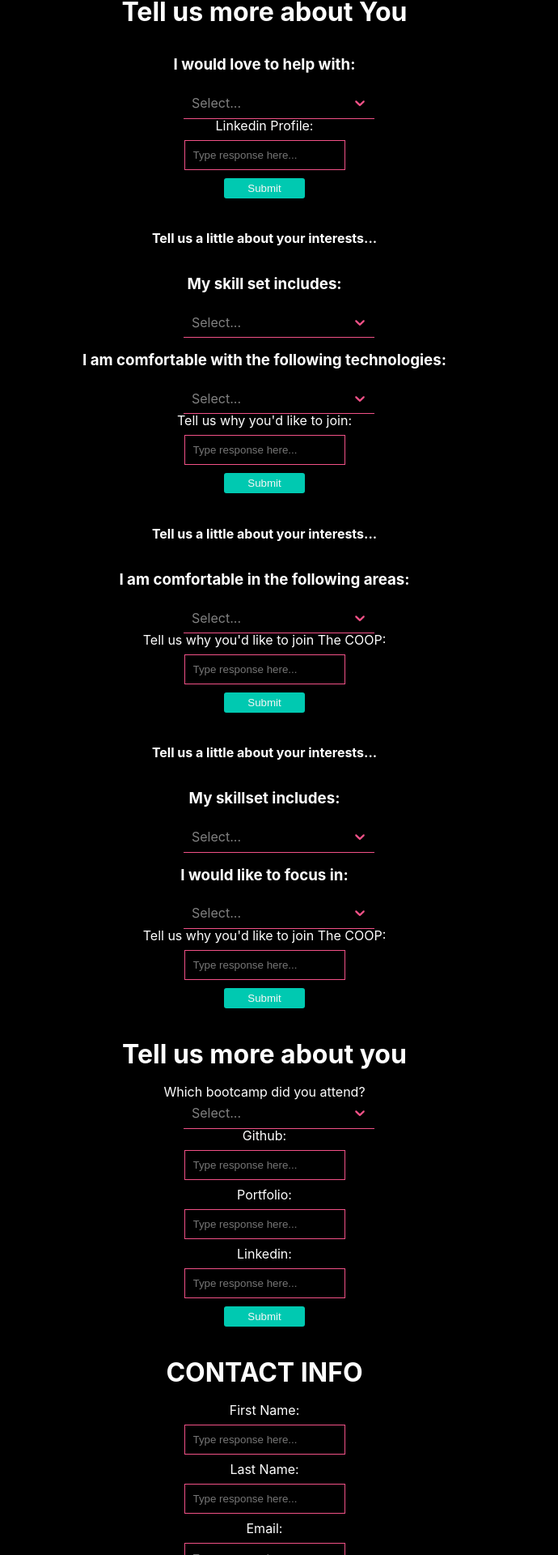
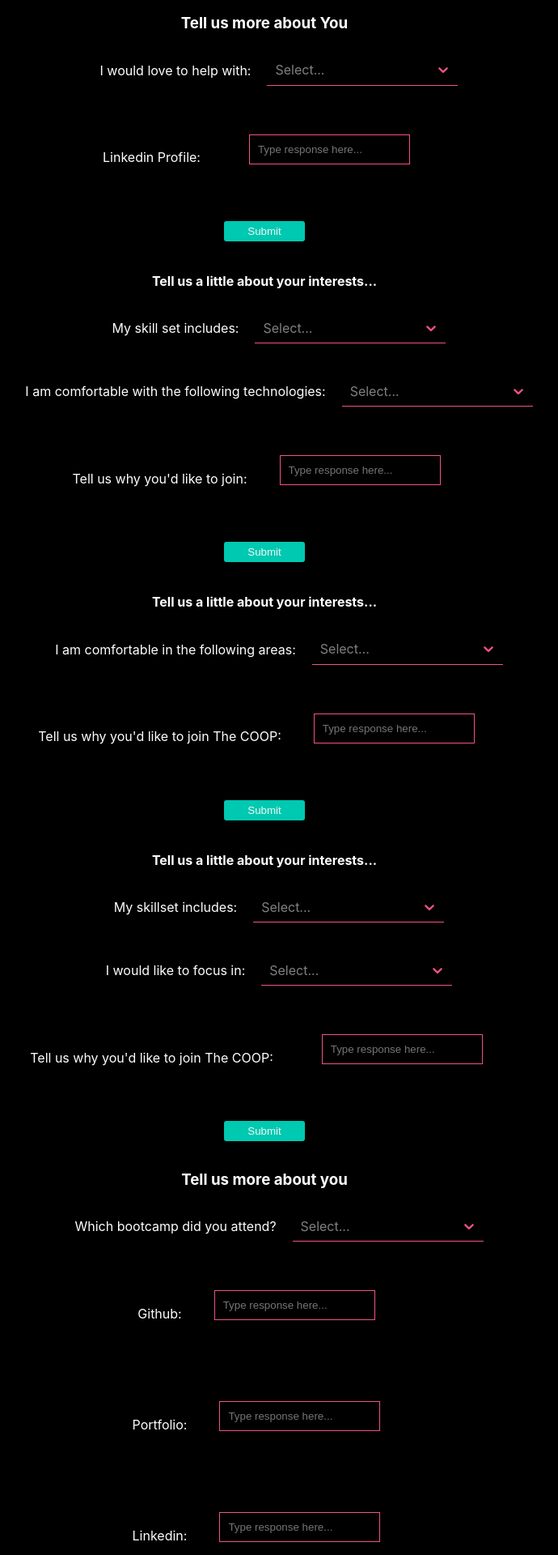
Before and after one commit to theCOOPcc/sign-up-form, a React (Create React App) app: page / in a window 1280 px wide. Shown: the part 195-2115 px from the top of the page at 81% size, without its empty margins (313-1003 px from the left). Built offline with nearby package versions, Linux system fonts and the light colour scheme.

Commit message:
add StyleDiv Tag to label and input elements to align them. Added button styling, corrected the pronouns input to SelectInput.

```diff
--- a/src/components/forms/ChoosePath.js
+++ b/src/components/forms/ChoosePath.js
@@ -5,22 +5,8 @@ import * as Yup from "yup";
 import { candidatePath } from "./fields";
 import * as Inputs from "./inputs";
 import styled from "styled-components";
+import {FormStyle} from './inputs'
 
-// Basic form styling for each file--probably can do this differently and more cleanly
-const FormStyle = styled.div`
-
-background-color: black;
-  color: #fefefe;
-  display: flex;
-  flex-direction: column;
-  justify-content: center;
-  align-items: center;
-  text-align: center;
-  height: 100%;
-  width: 100%;
-  line-height: 1;
-  padding: 10px;
-`
 const validationSchema = Yup.object().shape({
 	role: Yup.mixed().oneOf(
 		candidatePath.choices,
--- a/src/components/forms/ContactForm.js
+++ b/src/components/forms/ContactForm.js
@@ -5,39 +5,22 @@ import * as Yup from "yup";
 import { pronouns } from "./fields";
 import * as Inputs from "./inputs";
 import styled from "styled-components";
-
-const FormStyle = styled.div`
-
-background-color: black;
-  color: #fefefe;
-  display: flex;
-  flex-direction: column;
-  justify-content: center;
-  align-items: center;
-  text-align: center;
-  height: 100%;
-  width: 100%;
-  line-height: 1;
-  padding: 10px;
-`
-
+import { FormStyle, StyleDiv } from "./inputs";
 
 const Button = styled.button`
-background-color: #00C9B1;
-color: #F6F6F6;
+  background-color: #00c9b1;
+  color: #f6f6f6;
   border: none;
   border-radius: 3px;
   width: 100px;
-height:25px;
-`
-
+  height: 25px;
+`;
 
 const validationSchema = Yup.object().shape({
   first_name: Yup.string().required("This field is required"),
   last_name: Yup.string().required("This field is required"),
   email: Yup.string().email("Invalid email").required("This field is required"),
 });
-
 
 const ContactForm = (props) => {
   const pronounOptions = [];
@@ -76,20 +59,28 @@ const ContactForm = (props) => {
       }) => (
         <Form>
           <FormStyle>
-						<h1>CONTACT INFO</h1>
-
+            <h3>CONTACT INFO</h3>
+            <StyleDiv>
               <label htmlFor="firstName">First Name: </label>
               <Inputs.TextInput
                 id="firstName"
-							name="first_name"></Inputs.TextInput>
+                name="first_name"
+              ></Inputs.TextInput>
+            </StyleDiv>
+            <StyleDiv>
+              <label htmlFor="lastName">Last Name: </label>
+              <Inputs.TextInput
+                id="lastName"
+                name="last_name"
+              ></Inputs.TextInput>
+            </StyleDiv>
 
-						<label htmlFor="lastName">Last Name: </label>
-						<Inputs.TextInput id="lastName" name="last_name"></Inputs.TextInput>
-
+            <StyleDiv>
               <label htmlFor="email">Email: </label>
               <Inputs.TextInput id="email" name="email"></Inputs.TextInput>
+            </StyleDiv>
 
-						<Inputs.SelectField
+            <Inputs.SelectInput
               options={pronounOptions}
               key={pronouns.name}
               label={pronouns.name}
--- a/src/components/forms/DataScienceForm.js
+++ b/src/components/forms/DataScienceForm.js
@@ -5,20 +5,8 @@ import * as Yup from "yup";
 import { dataSciSkills } from "./fields";
 import * as Inputs from "./inputs";
 import styled from "styled-components";
+import {FormStyle, StyleDiv} from './inputs'
 
-const FormStyle = styled.div`
-background-color: black;
-  color: #fefefe;
-  display: flex;
-  flex-direction: column;
-  justify-content: center;
-  align-items: center;
-  text-align: center;
-  height: 100%;
-  width: 100%;
-  line-height: 1;
-  padding: 10px;
-`
 
 const FullForm = styled.div`
 width: 100%;
@@ -91,10 +79,14 @@ const DataScienceForm = (props) => {
 							options={dataSciOptions}
 						/>
 
+            <StyleDiv>
+
 						<label htmlFor="whyJoin">
 							Tell us why you'd like to join The COOP:{" "}
 						</label>
 						<Inputs.TextInput id="whyJoin" name="why_join"></Inputs.TextInput>
+
+            </StyleDiv>
 
 
 						<Button type="submit">Submit</Button>
--- a/src/components/forms/DesignerForm.js
+++ b/src/components/forms/DesignerForm.js
@@ -7,7 +7,7 @@ import * as Inputs from "./inputs";
 import styled from "styled-components";
 import ReactSelect from "react-select";
 import MySelect from "./SelectTests/select-re";
-
+import {FormStyle, Label, StyleDiv} from './inputs'
 import { designerTech, designerSkills } from "./fields";
 
 // export const FormStyles = {
@@ -58,20 +58,7 @@ border-radius: 3px;
 width: 100px;
 height:25px;
 `
-const FormStyle = styled.div`
 
-  background-color: black;
-  color: #fefefe;
-  display: flex;
-  flex-direction: column;
-  justify-content: center;
-  align-items: center;
-  text-align: center;
-  height: 100%;
-  width: 100%;
-  line-height: 1;
-  padding: 10px;
-`
 
 const Options = styled.option`
   color: white !important;
@@ -147,7 +134,8 @@ const DesignerForm = (props) => {
 							label={designerSkills.name}
 							name={designerSkills.value}
 							options={designSkillOptions}
-						/>
+              />
+
 						<Inputs.SelectField
 							onBlur={setFieldTouched}
 							onChange={setFieldValue}
@@ -156,11 +144,14 @@ const DesignerForm = (props) => {
 							name={designerTech.value}
 							options={designTechOptions}
 						/>
+            <StyleDiv>
 
-						<label htmlFor="whyJoin">
+    					<Label htmlFor="whyJoin">
 							Tell us why you'd like to join The COOP:{" "}
-						</label>
+						</Label>
 						<Inputs.TextInput id="whyJoin" name="why_join"></Inputs.TextInput>
+            </StyleDiv>
+
 
 						<Button type="submit">Submit</Button>
 					</FormStyle>
--- a/src/components/forms/EngineerForm.js
+++ b/src/components/forms/EngineerForm.js
@@ -6,20 +6,8 @@ import { engineerSkills, engineerTech } from "./fields";
 import * as Inputs from "./inputs";
 import styled from "styled-components";
 import "../../App.css";
+import {FormStyle, StyleDiv} from './inputs'
 
-const FormStyle = styled.div`
-background-color: black;
-  color: #fefefe;
-  display: flex;
-  flex-direction: column;
-  justify-content: center;
-  align-items: center;
-  text-align: center;
-  height: 100%;
-  width: 100%;
-  line-height: 1;
-  padding: 10px;
-`
 
 const Button = styled.button`
 background-color: #00C9B1;
@@ -109,8 +97,11 @@ const EngineerForm = (props) => {
 							name={engineerTech.value}
 							options={engineerTechOptions}
 						/>
+						<StyleDiv>
+
 						<Label htmlFor="whyJoin">Tell us why you'd like to join: </Label>
 						<Inputs.TextInput id="whyJoin" name="why_join"></Inputs.TextInput>
+						</StyleDiv>
 						<Button type="submit">Submit</Button>
 					</FormStyle>
 				</Form>
--- a/src/components/forms/InfoIntakeForm.js
+++ b/src/components/forms/InfoIntakeForm.js
@@ -5,20 +5,8 @@ import * as Yup from "yup";
 import { bootcamps } from "./fields";
 import * as Inputs from "./inputs";
 import styled from "styled-components";
+import {FormStyle, StyleDiv} from './inputs'
 
-const FormStyle = styled.div`
-background-color: black;
-  color: #fefefe;
-  display: flex;
-  flex-direction: column;
-  justify-content: center;
-  align-items: center;
-  text-align: center;
-  height: 100%;
-  width: 100%;
-  line-height: 1;
-  padding: 10px;
-`
 
 const Button = styled.button`
 background-color: #00C9B1;
@@ -76,7 +64,7 @@ const InfoIntakeForm = (props) => {
 			}) => (
 				<Form>
 					<FormStyle>
-						<h1>Tell us more about you</h1>
+						<h3>Tell us more about you</h3>
 
 						<Inputs.SelectInput
 							options={bootcampOptions}
@@ -86,17 +74,24 @@ const InfoIntakeForm = (props) => {
 							onBlur={setFieldTouched}
 							onChange={setFieldValue}
 						/>
+            <StyleDiv>
 
 						<label htmlFor="github">Github: </label>
 						<Inputs.TextInput id="github" name="github"></Inputs.TextInput>
+            </StyleDiv>
+
+            <StyleDiv>
 
 						<label htmlFor="portfolio">Portfolio: </label>
 						<Inputs.TextInput
 							id="portfolio"
 							name="portfolio"></Inputs.TextInput>
+            </StyleDiv>
 
+        <StyleDiv>
 						<label htmlFor="linkedin">Linkedin: </label>
 						<Inputs.TextInput id="linkedin" name="linkedin"></Inputs.TextInput>
+        </StyleDiv>
 
 						<Button type="submit">Submit</Button>
 					</FormStyle>
--- a/src/components/forms/MentorForm.jsx
+++ b/src/components/forms/MentorForm.jsx
@@ -5,22 +5,7 @@ import * as Yup from "yup";
 import { helpOptions, helpDates } from "./fields";
 import * as Inputs from "./inputs";
 import styled from "styled-components";
-
-const FormStyle = styled.div`
-
-background-color: black;
-  color: #fefefe;
-  display: flex;
-  flex-direction: column;
-  justify-content: center;
-  align-items: center;
-  text-align: center;
-  height: 100%;
-  width: 100%;
-  line-height: 1;
-  padding: 10px;
-`
-
+import {FormStyle, StyleDiv, Label} from './inputs'
 
 const Button = styled.button`
 background-color: #00C9B1;
@@ -79,7 +64,7 @@ const MentorForm = (props) => {
 			}) => (
 				<Form>
 					<FormStyle>
-						<h1>Tell us more about You</h1>
+						<h3>Tell us more about You</h3>
 						{/* {Fields.mentorFields.map((f) => (
 							<Inputs.SelectInput key={f.name} label={f.name} name={f.value}>
 								<option value={f.value}></option>
@@ -100,9 +85,11 @@ const MentorForm = (props) => {
 							options={helpOptionOptions}
 						/>
 
+							<StyleDiv>
+						<Label htmlFor="linkedin">Linkedin Profile: </Label>
+						<Inputs.TextInput id="linkedin" name="linkedin"></Inputs.TextInput>
 
-						<label htmlFor="linkedin">Linkedin Profile: </label>
-						<Inputs.TextInput id="linkedin" name="linkedin"></Inputs.TextInput>
+							</StyleDiv>
 						<Button type="submit">Submit</Button>
 					</FormStyle>
 				</Form>
--- a/src/components/forms/inputs.js
+++ b/src/components/forms/inputs.js
@@ -5,8 +5,6 @@ import * as Fields from "./fields";
 import { designFields } from "../Form/fields";
 
 const Input = styled.input`
-  display: flex;
-	flex-direction:row;
   padding: 0.75em;
   margin: 0.75em;
   cursor: pointer;
@@ -16,15 +14,16 @@ const Input = styled.input`
   color: #fefefe;
 `;
 
-const Label = styled.label`
+export const Label = styled.label`
   color: #fefefe;
+	padding-right: 20px;
 `;
 
-const FormStyle = styled.div`
+export const FormStyle = styled.div`
 background-color: black;
   color: #fefefe;
   display: flex;
-  flex-direction: column;
+	flex-direction:column;
   justify-content: center;
   align-items: center;
   text-align: center;
@@ -69,6 +68,7 @@ export const FormStyling = {
   }),
   valueContainer: (provided, state) => ({
     ...provided,
+		display:'flex',
     flexWrap: "nowrap",
     placeholder: "please select up to 4",
     backgroundColor: "black",
@@ -103,15 +103,17 @@ export const FormStyling = {
   }),
 };
 
-const StyleDiv = styled.div`
+export const StyleDiv = styled.div`
   display: flex;
-	height: 100;
+	padding: 10px;
+	align-items:center;
+	margin-bottom:20px;
 `;
 
 export const TextInput = ({ label, ...props }) => {
   const [field, meta] = useField(props);
   return (
-    <>
+    <StyleDiv>
       <Label htmlFor={props.id || props.name}>{label}</Label>
       <Input
         placeholder="Type response here..."
@@ -123,44 +125,10 @@ export const TextInput = ({ label, ...props }) => {
       {meta.touched && meta.error ? (
         <div className="error">{meta.error}</div>
       ) : null}
-    </>
+    </StyleDiv>
   );
 };
 
-// export const EngineerSelectInput = ({ label, ...props }) => {
-//   const [field, meta] = useField(props);
-//   let bananas = [];
-//   function createSelectors() {
-//     Fields.firstFields.map((fields) => {
-//       fields.choices.map((choice) => {
-//         bananas.push({ value: `${choice}`, label: `${choice}` });
-//       });
-//     });
-//   }
-//   createSelectors();
-//   return (
-//     <StyleDiv>
-//       <div>
-//         <Label htmlFor={props.id || props.name}>{label}</Label>
-//       </div>
-//       {/* {console.log(designFields)} */}
-//       <div>
-//         <ReactSelect styles={FormStyling} options={bananas} isMulti>
-//           {/* <FormStyling
-// 					placeholder="Select up to 4"
-// 					key={props.name}
-// 					{...field}
-// 					{...props}
-// 				/> */}
-//         </ReactSelect>
-//       </div>
-
-//       {meta.touched && meta.error ? (
-//         <div className="error">{meta.error}</div>
-//       ) : null}
-//     </StyleDiv>
-//   );
-// };
 
 
 export const Dropdown = ({ label, ...props }) => {
@@ -171,53 +139,25 @@ export const Dropdown = ({ label, ...props }) => {
 	const { setValue } = helpers;
 
 	return (
-		<>
-			<label htmlFor={props.id || props.name}>{label}</label>
+		<FormStyle>
+		<div>
+			<Label htmlFor={props.id || props.name}>{label}</Label>
+		</div>
+		<div>
 			<ReactSelect
 				options={options}
 				name={field.name}
 				onChange={(option) => setValue(option.value)}
 				instanceId={props.iid}
 			/>
-		</>
+
+		</div>
+		</FormStyle>
 	);
 };
 
 export const SelectField = ({ label, ...props }) => {
-	// const colorStyles = {
-	// 	container: (provided, state) => ({
-	// 		...provided,
-	// 		width: 200,
-	// 	}),
-	// 	// input: (provided, state) => ({
-	// 	//   display:
-	// 	// }),
-	// 	option: (provided, state) => ({
-	// 		...provided,
-	// 		borderBottom: "1px solid #F25187",
-	// 		color: "white",
-	// 		backgroundColor: "#562636",
 
-	// 		padding: 5,
-	// 		width: 200,
-	// 	}),
-	// 	valueContainer: (provided, state) => ({
-	// 		...provided,
-	// 		backgroundColor: "black",
-	// 		color: "white",
-	// 	}),
-	// 	multiValue: (provided, state) => ({
-	// 		...provided,
-	// 		backgroundColor: "#F25187",
-	// 		color: "white",
-	// 	}),
-	// 	singleValue: (provided, state) => {
-	// 		const opacity = state.isDisabled ? 0.5 : 1;
-	// 		const transition = "opacity 300ms";
-
-	// 		return { ...provided, opacity, transition };
-	// 	},
-	// };
 	function handleChange(value) {
 		const { onChange, name } = props;
 
@@ -245,11 +185,12 @@ export const SelectField = ({ label, ...props }) => {
 		backspaceRemovesValue,
 	} = props;
 	return (
-		<div className="input-field-wrapper" style={{alignItems:'center'}}>
+		<div className="input-field-wrapper" >
+			<StyleDiv>
 			{label && (
-				<h3 className="input-label" htmlFor={name} error={error}>
+				<Label className="input-label" htmlFor={name} error={error}>
 					{label}
-				</h3>
+				</Label>
 			)}
 
 			<ReactSelect
@@ -270,6 +211,7 @@ export const SelectField = ({ label, ...props }) => {
 				hideSelectedOptions={true}
 				closeMenuOnSelect={false}
 			/>
+</StyleDiv>
 
 			{touched && error ? <p className="error-text">{error}</p> : null}
 		</div>
@@ -305,11 +247,12 @@ export const SelectInput = ({ label, ...props }) => {
 	} = props;
 	return (
 		<>
+		<StyleDiv>
 
-			<Label htmlFor={props.id || props.name}>{label}</Label>
-			{/* {console.log(designFields)} */}
+			<Label style={{paddingBottom:'0'}} htmlFor={props.id || props.name}>{label}</Label>
 
 
+			{/* {console.log(designFields)} */}
 				<ReactSelect
 					// options={options}
 					id={id}
@@ -332,6 +275,7 @@ export const SelectInput = ({ label, ...props }) => {
 
         </ReactSelect>
 
+			</StyleDiv>
 				{meta.touched && meta.error ? (
 					<div className="error">{meta.error}</div>
 				) : null}
```
Lines whose indentation alone changed are shown as unchanged.
